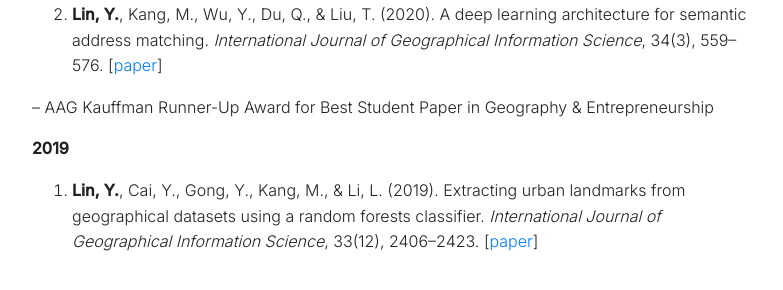
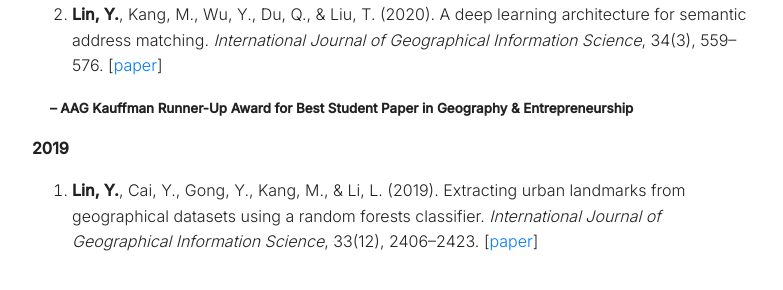
Before and after one commit to linyuehzzz/linyuehzzz.github.io, a Jekyll site: the page built from publications.md, in a window 1280 px wide. Shown: the part 2142-2432 px from the top of the page, without its empty margins (248-1031 px from the left). Built offline with Jekyll 4.4.1, drawn with Linux system fonts in a browser that asks for light colours.

```diff
--- a/publications.md
+++ b/publications.md
@@ -53,7 +53,7 @@ permalink: /publications
 3. **Lin, Y.**, Wang, J., & Xu, C. (2020). Theoretical and empirical comparative evaluations on measures of map association. *Journal of Geographical Systems*, 22, 361--390. [[paper](https://doi.org/10.1007/s10109-020-00324-4)]
 2. **Lin, Y.**, Kang, M., Wu, Y., Du, Q., & Liu, T. (2020). A deep learning architecture for semantic address matching. *International Journal of Geographical Information Science*, 34(3), 559--576. [[paper](https://doi.org/10.1080/13658816.2019.1681431)]
 
--- AAG Kauffman Runner-Up Award for Best Student Paper in Geography & Entrepreneurship
+&nbsp;&nbsp;&nbsp;&nbsp;<small>**-- AAG Kauffman Runner-Up Award for Best Student Paper in Geography & Entrepreneurship**</small>
 
 **2019**
 <!-- -->
```
